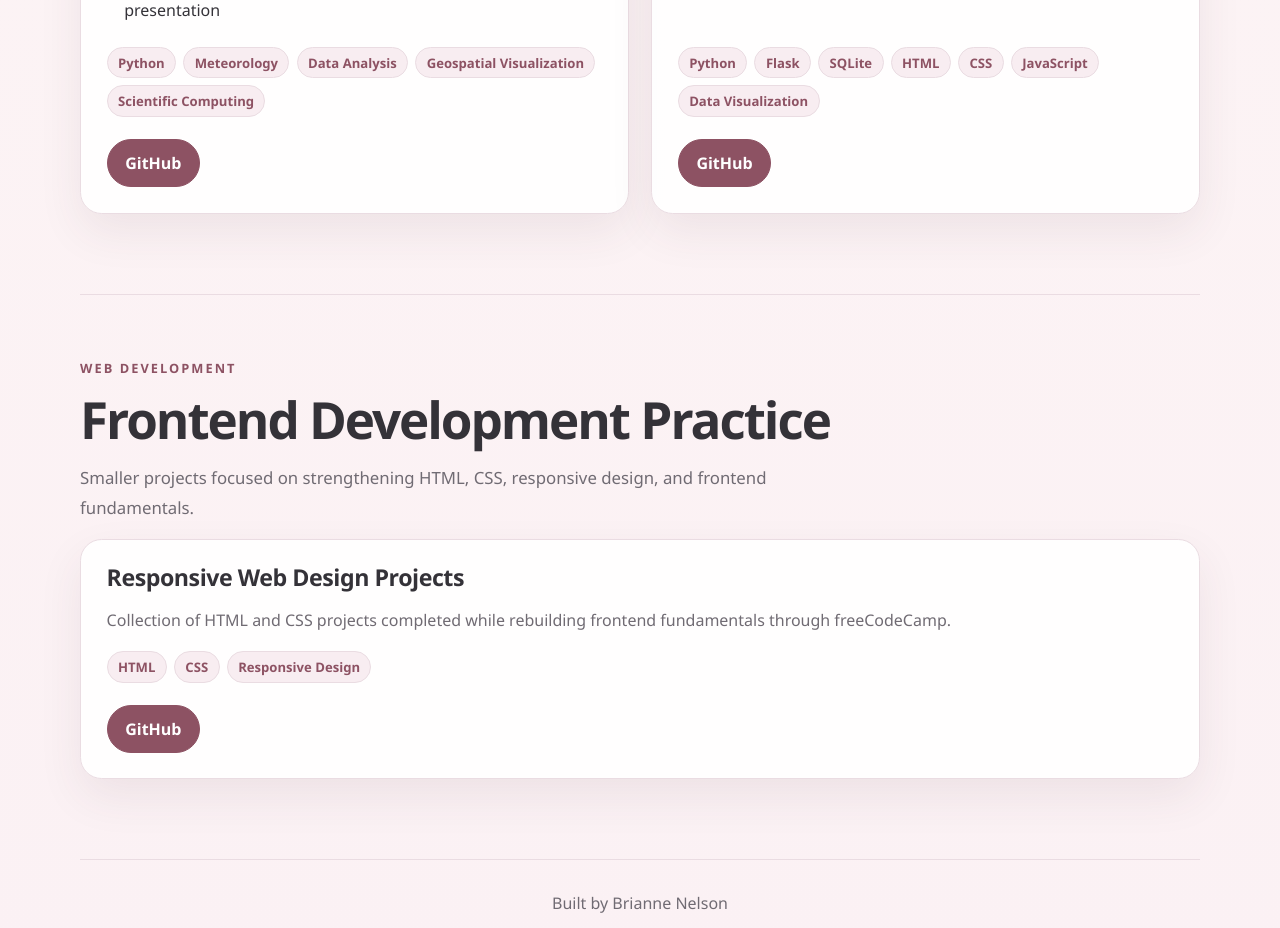
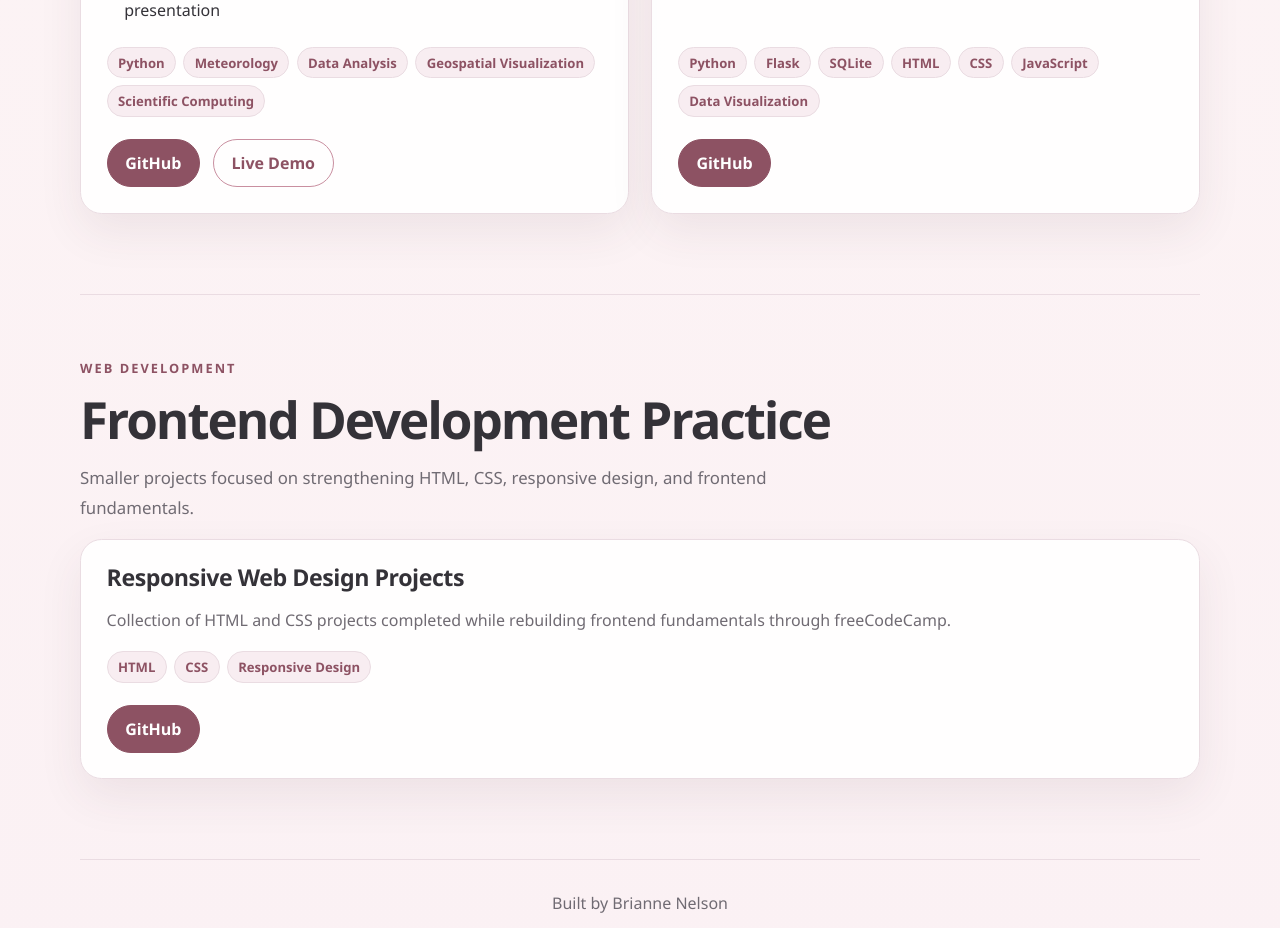
Before and after one commit to briannemg/portfolio, a React (Vite) app: page / in a window 1280 px wide. Shown: the part 3080-4008 px from the top of the page. Built offline with nearby package versions, Linux system fonts and the light colour scheme.

Commit message:
feat: adding live demo link to anomaly project card

```diff
--- a/src/data/projects.js
+++ b/src/data/projects.js
@@ -50,7 +50,7 @@ export const featuredProjects = [
       "Scientific Computing",
     ],
     repoUrl: "https://github.com/briannemg/large-scale-anomaly-project",
-    demoUrl: "",
+    demoUrl: "https://briannemg.github.io/large-scale-anomaly-project/",
     image: "/images/atmospheric-analysis.png",
   },
   {
```
